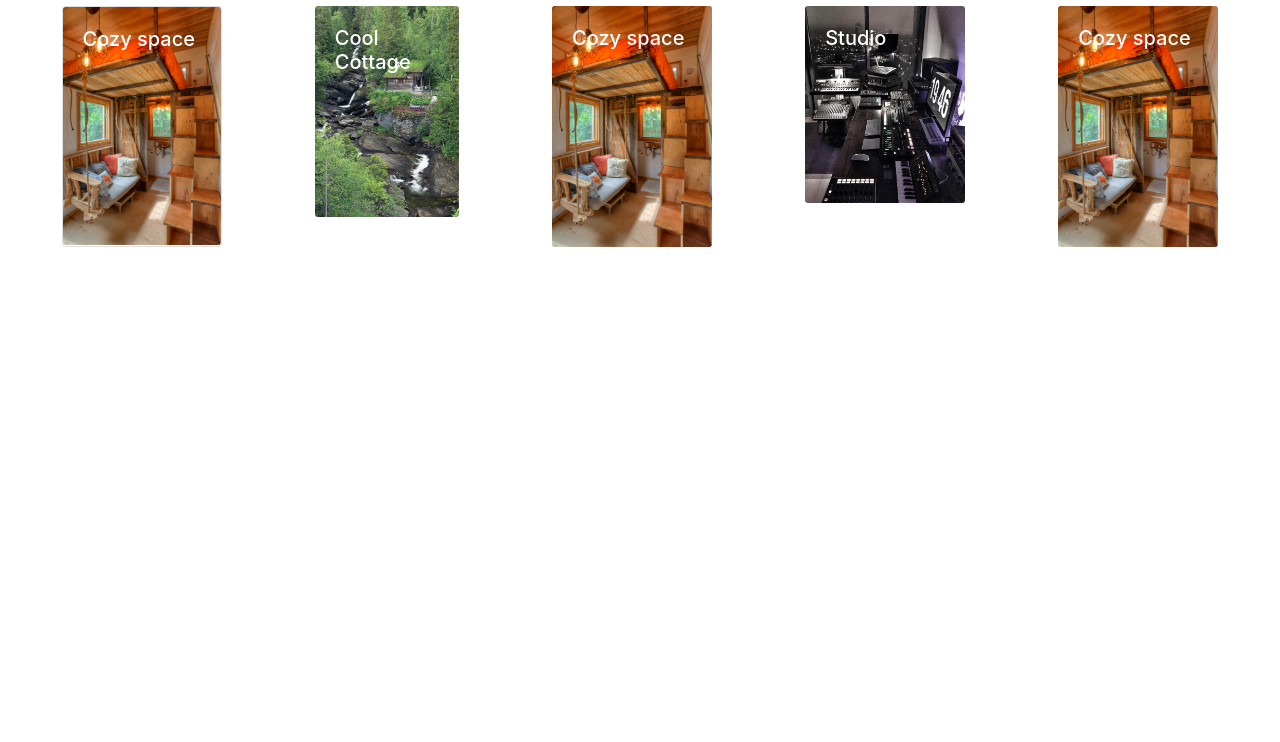
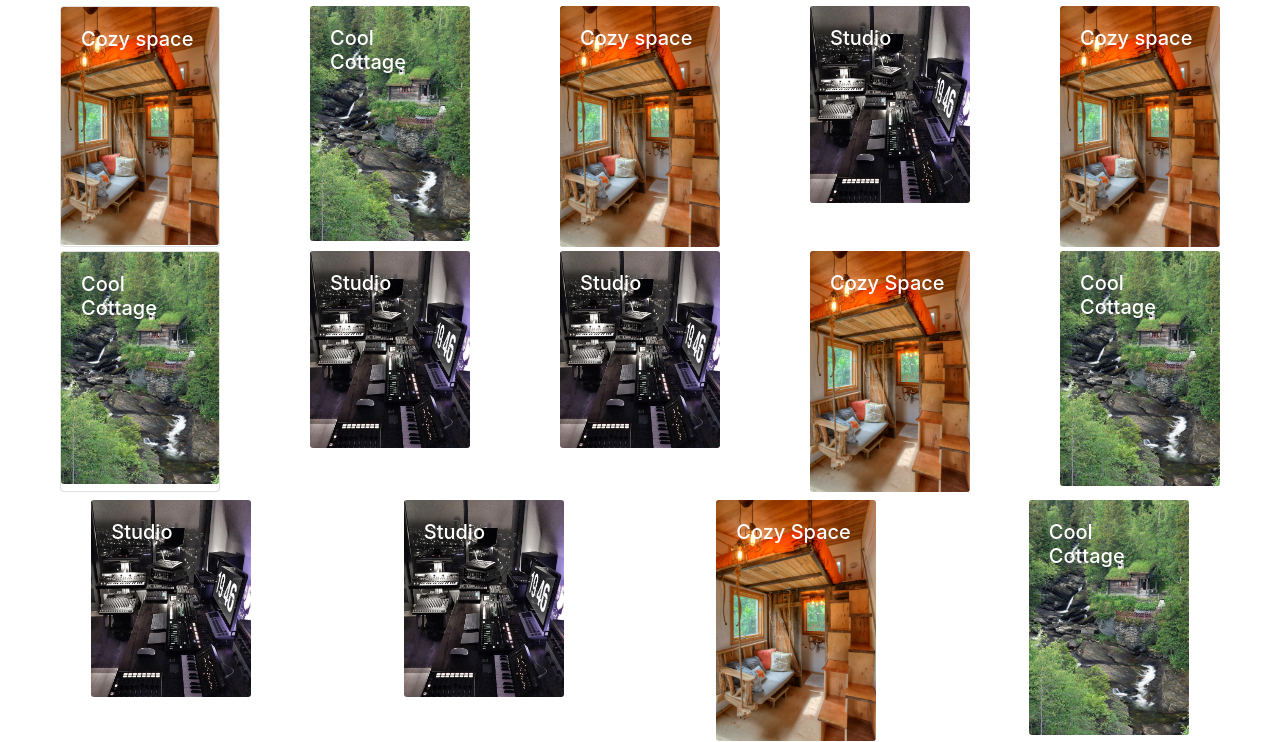
Before and after one commit to rmartinez800/hello-html, a plain HTML site: page DCinterest/index.html in a window 1280 px wide. Shown: the part 58-800 px from the top of the page. Drawn offline with nearby package versions, Linux system fonts and the light colour scheme; files whose address does not match are found by name.

Commit message:
finished site

```diff
--- a/DCinterest/index.html
+++ b/DCinterest/index.html
@@ -9,8 +9,10 @@
     <link rel="stylesheet" href="https://stackpath.bootstrapcdn.com/bootstrap/4.1.3/css/bootstrap.min.css" integrity="sha384-MCw98/SFnGE8fJT3GXwEOngsV7Zt27NXFoaoApmYm81iuXoPkFOJwJ8ERdknLPMO" crossorigin="anonymous">
 
 <nav class="navbar navbar-dark bg-dark">
+  <div>
   <a clas="navbar brand"><img src="/Users/robertmartinez/code/digitalcrafts/hello-html/DCinterest/img/logo.png"></a>
-  <a class="text-muted">DCinterest</div></a>
+  <a class="text-muted">DCinterest</a>
+  </div>
 <ul class="nav justify-content-end">
   <li class="nav-item">
     <a class="nav-link disabled" href="#">Home</a>
@@ -24,6 +26,7 @@
 </ul>
 </nav>
 </head>
+<body>
     <div class="d-flex justify-content-around mt-2 col-md-12">
     <div class="card text-white card boarder-0" style="max-width: 10rem;">
         <img class="card-img" src="/Users/robertmartinez/code/digitalcrafts/hello-html/DCinterest/img/cozy.jpg" alt="Card image">
@@ -32,7 +35,7 @@
 
         </div>
      </div>
-     <div class="card text-white card border-0" style="max-width: 9rem;">
+     <div class="card text-white card border-0" style="max-width: 10rem;">
         <img class="card-img" src="/Users/robertmartinez/code/digitalcrafts/hello-html/DCinterest/img/creek.jpg" alt="Card image">
         <div class="card-img-overlay">
             <h5 class="card-title">Cool Cottage</h5>
@@ -62,6 +65,75 @@
         </div>
 
     </div>
+    <div class="d-flex justify-content-around mt-1 col-md-12">
+        <div class="card text-white card boarder-0" style="max-width: 10rem;">
+            <img class="card-img" src="/Users/robertmartinez/code/digitalcrafts/hello-html/DCinterest/img/creek.jpg" alt="Card image">
+            <div class="card-img-overlay">
+                <h5 class="card-title">Cool Cottage</h5>
+
+            </div>
+        </div>
+        <div class="card text-white card border-0" style="max-width: 10rem;">
+            <img class="card-img" src="/Users/robertmartinez/code/digitalcrafts/hello-html/DCinterest/img/studio.jpg" alt="Card image">
+            <div class="card-img-overlay">
+                <h5 class="card-title">Studio</h5>
+
+            </div>
+        </div>
+        <div class="card text-white card border-0" style="max-width: 10rem;">
+            <img class="card-img" src="/Users/robertmartinez/code/digitalcrafts/hello-html/DCinterest/img/studio.jpg" alt="Card image">
+            <div class="card-img-overlay">
+                <h5 class="card-title">Studio</h5>
+
+            </div>
+        </div>
+        <div class="card text-white card border-0" style="max-width: 10rem;">
+            <img class="card-img" src="/Users/robertmartinez/code/digitalcrafts/hello-html/DCinterest/img/cozy.jpg" alt="Card image">
+            <div class="card-img-overlay">
+                <h5 class="card-title">Cozy Space</h5>
+
+            </div>
+        </div>
+        <div class="card text-white card border-0" style="max-width: 10rem;">
+            <img class="card-img" src="/Users/robertmartinez/code/digitalcrafts/hello-html/DCinterest/img/creek.jpg" alt="Card image">
+            <div class="card-img-overlay">
+                <h5 class="card-title">Cool Cottage</h5>
+
+            </div>
+        </div>
+
+    </div>
+    <div class="d-flex justify-content-around mt-2 col-md-12">
+            <div class="card text-white card border-0" style="max-width: 10rem;">
+                <img class="card-img" src="/Users/robertmartinez/code/digitalcrafts/hello-html/DCinterest/img/studio.jpg" alt="Card image">
+                <div class="card-img-overlay">
+                    <h5 class="card-title">Studio</h5>
+
+                </div>
+            </div>
+            <div class="card text-white card border-0" style="max-width: 10rem;">
+                <img class="card-img" src="/Users/robertmartinez/code/digitalcrafts/hello-html/DCinterest/img/studio.jpg" alt="Card image">
+                <div class="card-img-overlay">
+                    <h5 class="card-title">Studio</h5>
+
+                </div>
+            </div>
+            <div class="card text-white card border-0" style="max-width: 10rem;">
+                <img class="card-img" src="/Users/robertmartinez/code/digitalcrafts/hello-html/DCinterest/img/cozy.jpg" alt="Card image">
+                <div class="card-img-overlay">
+                    <h5 class="card-title">Cozy Space</h5>
+
+                </div>
+            </div>
+            <div class="card text-white card border-0" style="max-width: 10rem;">
+                <img class="card-img" src="/Users/robertmartinez/code/digitalcrafts/hello-html/DCinterest/img/creek.jpg" alt="Card image">
+                <div class="card-img-overlay">
+                    <h5 class="card-title">Cool Cottage</h5>
+
+                </div>
+            </div>
+
+        </div>
     <!-- Optional JavaScript -->
     <!-- jQuery first, then Popper.js, then Bootstrap JS -->
     <script src="https://code.jquery.com/jquery-3.3.1.slim.min.js" integrity="sha384-q8i/X+965DzO0rT7abK41JStQIAqVgRVzpbzo5smXKp4YfRvH+8abtTE1Pi6jizo" crossorigin="anonymous"></script>
```
